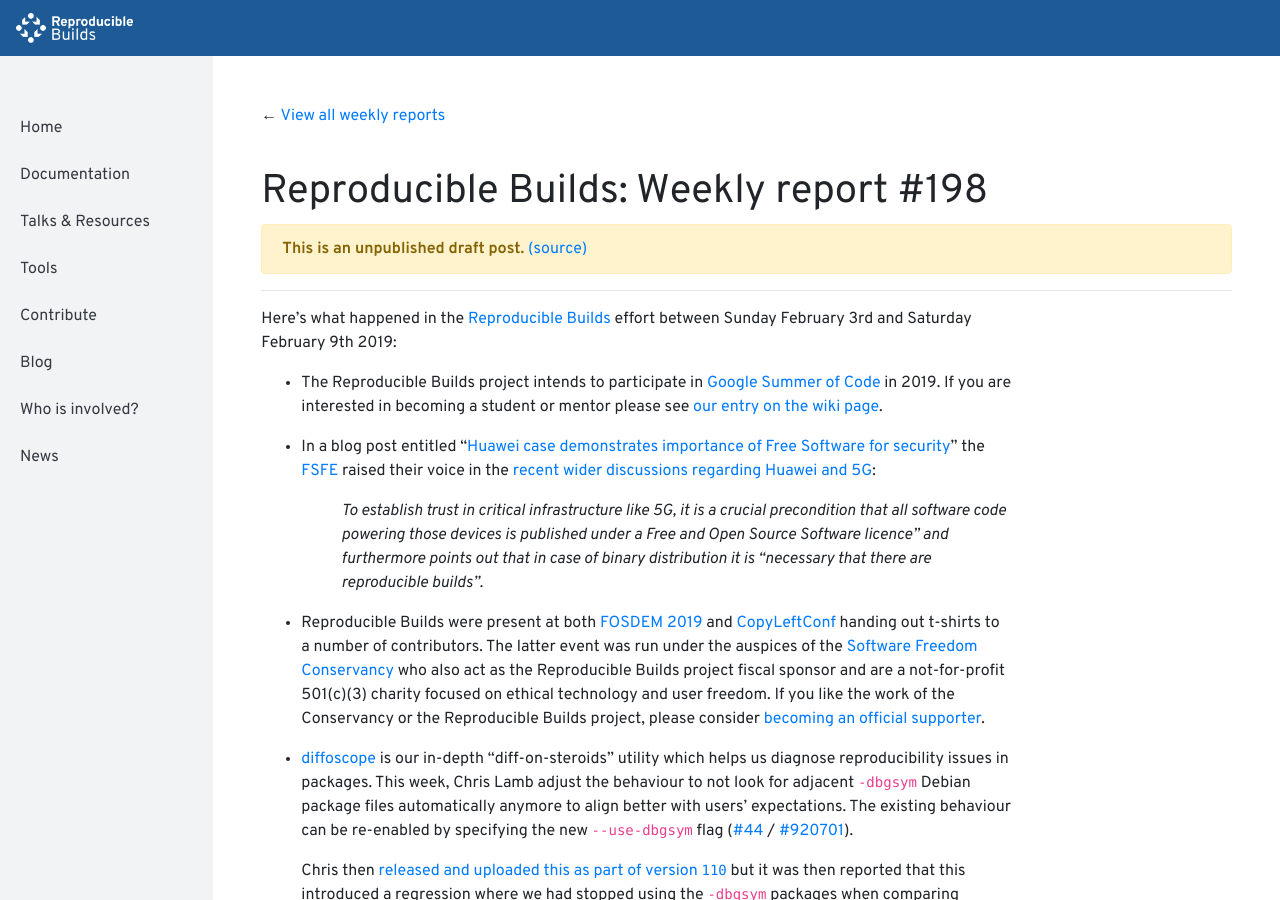
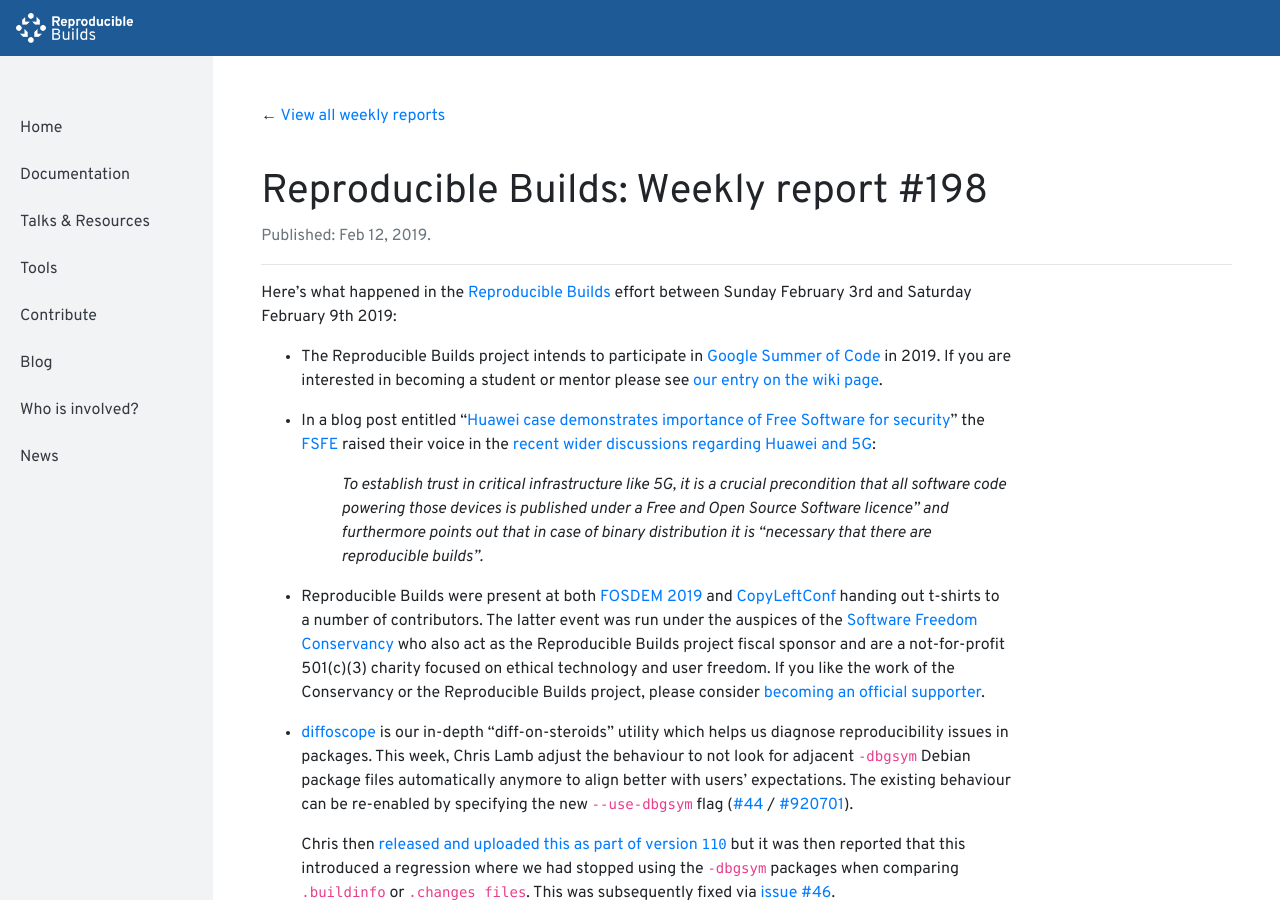
Before and after one commit to prototypefund/reproducible-website, a Jekyll site: the page built from _blog/posts/198.md, in a window 1280 px wide and 900 px high. Built offline with Jekyll 4.4.1, drawn with Linux system fonts in a browser that asks for light colours.

Commit message:
published as https://reproducible-builds.org/blog/posts/198/

```diff
--- a/_blog/posts/198.md
+++ b/_blog/posts/198.md
@@ -1,6 +1,7 @@
 ---
 layout: new/blog
 week: 198
+published: 2019-02-12 12:30:58
 ---
 
 Here's what happened in the [Reproducible Builds](https://reproducible-builds.org) effort between Sunday February 3rd and Saturday February 9th 2019:
```
